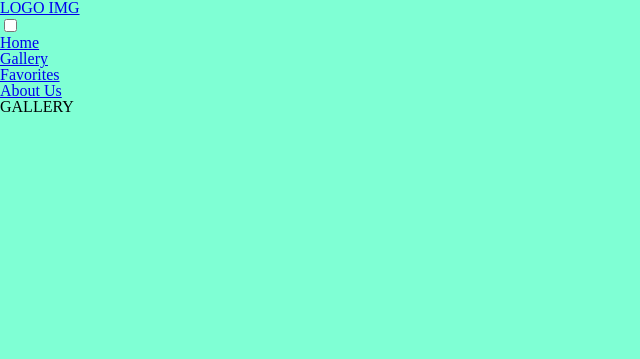
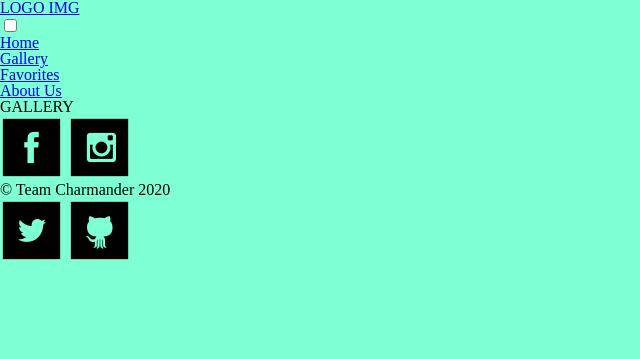
Before and after one commit to team-charmander-blaze/respite, a Node server app: page /gallery in a window 1280 px wide. Shown: the top 359 px of the page, without its empty margins (0-640 px from the left). Run offline with Node 20, Linux system fonts and the light colour scheme; data that the repository does not hold is empty.

Commit message:
added social media icons and template footer

```diff
--- a/views/layout/footer.ejs
+++ b/views/layout/footer.ejs
@@ -1,3 +1,9 @@
 <footer>
-  <!-- ADD SM ICONS -->
+  <!-- Icon source: https://www.iconfinder.com/neilorangepeel -->
+  <img src="/img/iconfinder_facebook_square_black_107119.png" alt="facebook icon">
+  <img src="/img/iconfinder_instagram_square_black_107097.png" alt="instagram icon">
+  <!-- Copyright HTML symbol: https://www.w3schools.com/html/html_symbols.asp -->
+  <p>&#169; Team Charmander 2020</p>
+  <img src="/img/iconfinder_twitter_square_black_107068.png" alt="twitter icon">
+  <img src="/img/iconfinder_github_square_black_107109.png" alt="github icon">
 </footer>
```
Also changed, not shown: public/img/iconfinder_facebook_square_black_107119.png (added), public/img/iconfinder_github_square_black_107109.png (added), public/img/iconfinder_instagram_square_black_107097.png (added), public/img/iconfinder_twitter_square_black_107068.png (added).
